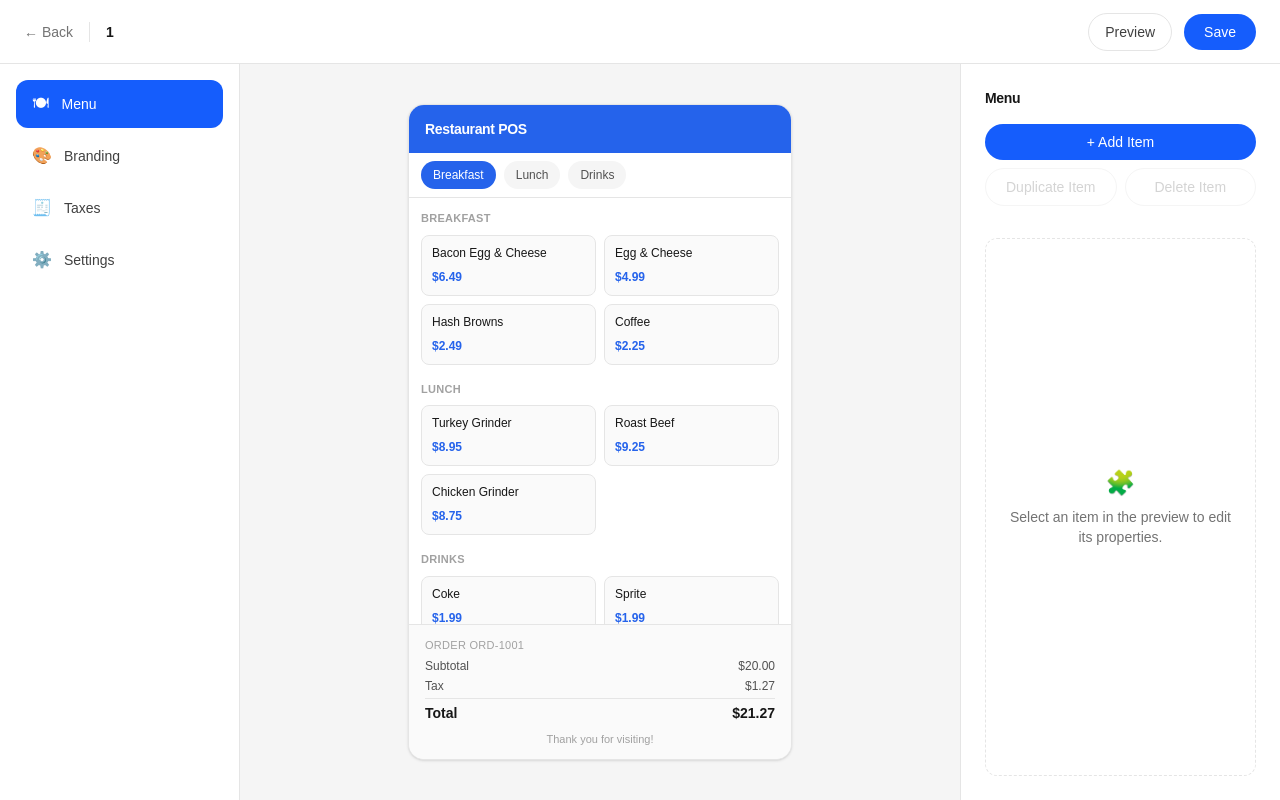
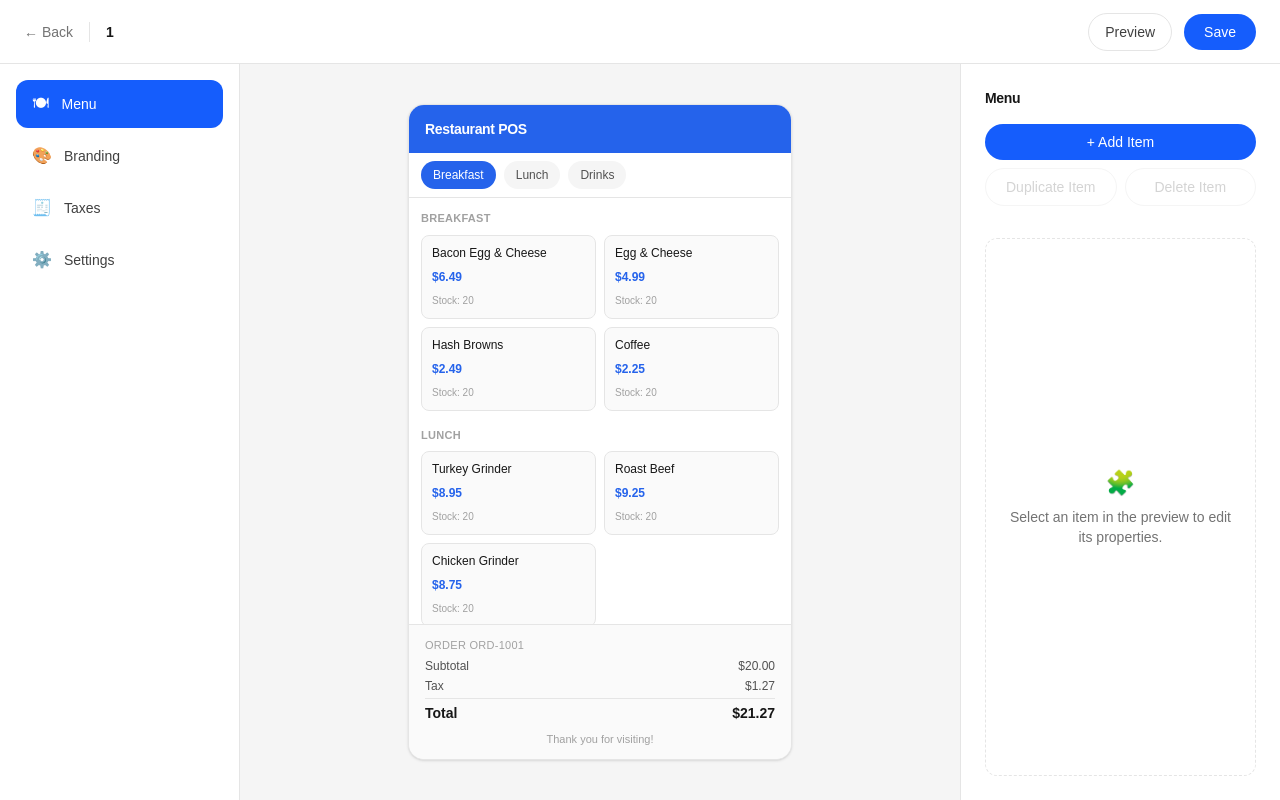
Before and after one commit to aasishjannuaj/pos-canvas, a Next.js app: page /editor/1 in a window 1280 px wide. Built offline with nearby package versions, Linux system fonts and the light colour scheme.

Commit message:
Add basic inventory tracking

```diff
--- a/components/editor/EditorPreview.tsx
+++ b/components/editor/EditorPreview.tsx
@@ -80,6 +80,18 @@ function formatReceiptDateTime(createdAt: string): string {
     hour: "numeric",
     minute: "2-digit",
   });
+}
+
+function getStockLabel(item: MenuItem): string {
+  if (!item.trackInventory) {
+    return "Inventory off";
+  }
+
+  if (item.stockQuantity <= 0) {
+    return "Out of stock";
+  }
+
+  return `Stock: ${item.stockQuantity}`;
 }
 
 export default function EditorPreview({
@@ -180,15 +192,20 @@ export default function EditorPreview({
                     {sectionItems.map((item) => {
                       const isSelected =
                         editorMode === "edit" && selectedItemId === item.id;
+                      const isOutOfStock =
+                        editorMode === "preview" &&
+                        item.trackInventory &&
+                        item.stockQuantity <= 0;
 
                       return (
                         <button
                           key={item.id}
                           type="button"
+                          disabled={isOutOfStock}
                           onClick={() => {
                             if (editorMode === "edit") {
                               onSelect(item.id);
-                            } else {
+                            } else if (!isOutOfStock) {
                               onAddToCart(item);
                             }
                           }}
@@ -196,7 +213,7 @@ export default function EditorPreview({
                             isSelected
                               ? "text-white"
                               : "border-neutral-200 bg-neutral-50 hover:border-neutral-300"
-                          }`}
+                          } ${isOutOfStock ? "cursor-not-allowed opacity-40" : ""}`}
                           style={
                             isSelected
                               ? {
@@ -222,6 +239,11 @@ export default function EditorPreview({
                             {currencySymbol}
                             {item.price.toFixed(2)}
                           </span>
+                          {editorMode === "edit" && (
+                            <span className="text-[10px] font-normal text-neutral-400">
+                              {getStockLabel(item)}
+                            </span>
+                          )}
                         </button>
                       );
                     })}
@@ -257,7 +279,15 @@ export default function EditorPreview({
               </div>
             ) : (
               <div className="mb-2 flex max-h-28 flex-col gap-2 overflow-y-auto">
-                {cart.map((cartItem) => (
+                {cart.map((cartItem) => {
+                  const menuItem = menuItems.find(
+                    (item) => item.id === cartItem.itemId
+                  );
+                  const atStockLimit =
+                    !!menuItem?.trackInventory &&
+                    cartItem.quantity >= menuItem.stockQuantity;
+
+                  return (
                     <div
                       key={cartItem.itemId}
                       className="flex items-center justify-between gap-2 text-xs text-neutral-600"
@@ -281,8 +311,11 @@ export default function EditorPreview({
                         <button
                           type="button"
                           onClick={() => onIncreaseQuantity(cartItem.itemId)}
+                          disabled={atStockLimit}
                           aria-label={`Increase ${cartItem.name} quantity`}
-                        className="flex h-5 w-5 items-center justify-center rounded-full border border-neutral-200 text-neutral-600 transition-colors hover:border-blue-600 hover:text-blue-600 focus-visible:outline focus-visible:outline-2 focus-visible:outline-offset-2 focus-visible:outline-blue-600"
+                          className={`flex h-5 w-5 items-center justify-center rounded-full border border-neutral-200 text-neutral-600 transition-colors hover:border-blue-600 hover:text-blue-600 focus-visible:outline focus-visible:outline-2 focus-visible:outline-offset-2 focus-visible:outline-blue-600 ${
+                            atStockLimit ? "cursor-not-allowed opacity-40" : ""
+                          }`}
                         >
                           +
                         </button>
@@ -302,7 +335,8 @@ export default function EditorPreview({
                         ×
                       </button>
                     </div>
-                ))}
+                  );
+                })}
               </div>
             )}
 
--- a/components/editor/EditorShell.tsx
+++ b/components/editor/EditorShell.tsx
@@ -16,6 +16,8 @@ export type MenuItem = {
   name: string;
   price: number;
   category: MenuCategory;
+  trackInventory: boolean;
+  stockQuantity: number;
 };
 
 export type EditorSection = "Menu" | "Branding" | "Taxes" | "Settings";
@@ -91,16 +93,86 @@ export type ProjectConfig = {
 };
 
 const initialMenuItems: MenuItem[] = [
-  { id: "1", name: "Bacon Egg & Cheese", price: 6.49, category: "Breakfast" },
-  { id: "2", name: "Egg & Cheese", price: 4.99, category: "Breakfast" },
-  { id: "3", name: "Hash Browns", price: 2.49, category: "Breakfast" },
-  { id: "4", name: "Coffee", price: 2.25, category: "Breakfast" },
-  { id: "5", name: "Turkey Grinder", price: 8.95, category: "Lunch" },
-  { id: "6", name: "Roast Beef", price: 9.25, category: "Lunch" },
-  { id: "7", name: "Chicken Grinder", price: 8.75, category: "Lunch" },
-  { id: "8", name: "Coke", price: 1.99, category: "Drinks" },
-  { id: "9", name: "Sprite", price: 1.99, category: "Drinks" },
-  { id: "10", name: "Water", price: 1.49, category: "Drinks" },
+  {
+    id: "1",
+    name: "Bacon Egg & Cheese",
+    price: 6.49,
+    category: "Breakfast",
+    trackInventory: true,
+    stockQuantity: 20,
+  },
+  {
+    id: "2",
+    name: "Egg & Cheese",
+    price: 4.99,
+    category: "Breakfast",
+    trackInventory: true,
+    stockQuantity: 20,
+  },
+  {
+    id: "3",
+    name: "Hash Browns",
+    price: 2.49,
+    category: "Breakfast",
+    trackInventory: true,
+    stockQuantity: 20,
+  },
+  {
+    id: "4",
+    name: "Coffee",
+    price: 2.25,
+    category: "Breakfast",
+    trackInventory: true,
+    stockQuantity: 20,
+  },
+  {
+    id: "5",
+    name: "Turkey Grinder",
+    price: 8.95,
+    category: "Lunch",
+    trackInventory: true,
+    stockQuantity: 20,
+  },
+  {
+    id: "6",
+    name: "Roast Beef",
+    price: 9.25,
+    category: "Lunch",
+    trackInventory: true,
+    stockQuantity: 20,
+  },
+  {
+    id: "7",
+    name: "Chicken Grinder",
+    price: 8.75,
+    category: "Lunch",
+    trackInventory: true,
+    stockQuantity: 20,
+  },
+  {
+    id: "8",
+    name: "Coke",
+    price: 1.99,
+    category: "Drinks",
+    trackInventory: true,
+    stockQuantity: 20,
+  },
+  {
+    id: "9",
+    name: "Sprite",
+    price: 1.99,
+    category: "Drinks",
+    trackInventory: true,
+    stockQuantity: 20,
+  },
+  {
+    id: "10",
+    name: "Water",
+    price: 1.49,
+    category: "Drinks",
+    trackInventory: true,
+    stockQuantity: 20,
+  },
 ];
 
 const initialProjectConfig: ProjectConfig = {
@@ -160,6 +232,27 @@ function calculateCartSummary(
   };
 }
 
+// Feature 7.5 — normalize menu items loaded from older saved projects that
+// predate stockQuantity/trackInventory, so the app never crashes on missing fields.
+function normalizeMenuItem(item: MenuItem): MenuItem {
+  return {
+    ...item,
+    trackInventory:
+      typeof item.trackInventory === "boolean" ? item.trackInventory : false,
+    stockQuantity:
+      typeof item.stockQuantity === "number" && Number.isFinite(item.stockQuantity)
+        ? item.stockQuantity
+        : 0,
+  };
+}
+
+function normalizeProjectConfig(config: ProjectConfig): ProjectConfig {
+  return {
+    ...config,
+    menuItems: config.menuItems.map(normalizeMenuItem),
+  };
+}
+
 function createId(): string {
   if (typeof crypto !== "undefined" && typeof crypto.randomUUID === "function") {
     return crypto.randomUUID();
@@ -182,8 +275,8 @@ export default function EditorShell({
   initialConfig,
   initialProjectId,
 }: EditorShellProps) {
-  const [projectConfig, setProjectConfig] = useState<ProjectConfig>(
-    initialConfig ?? initialProjectConfig
+  const [projectConfig, setProjectConfig] = useState<ProjectConfig>(() =>
+    normalizeProjectConfig(initialConfig ?? initialProjectConfig)
   );
 
   // UI-only state — not part of the saved project, so it stays outside projectConfig.
@@ -232,12 +325,41 @@ export default function EditorShell({
 
   function handleUpdateItem(id: string, changes: Partial<MenuItem>) {
     markUnsaved();
+
     setProjectConfig((prev) => ({
       ...prev,
       menuItems: prev.menuItems.map((item) =>
         item.id === id ? { ...item, ...changes } : item
       ),
     }));
+
+    // Feature 7.5 — if inventory fields changed, clamp/remove any cart
+    // quantity that now exceeds the new stock level (simple, no extra effects).
+    if ("stockQuantity" in changes || "trackInventory" in changes) {
+      setCart((prev) => {
+        const oldItem = projectConfig.menuItems.find((item) => item.id === id);
+        if (!oldItem) {
+          return prev;
+        }
+
+        const updatedItem: MenuItem = { ...oldItem, ...changes };
+
+        if (!updatedItem.trackInventory) {
+          return prev;
+        }
+
+        return prev
+          .map((cartItem) =>
+            cartItem.itemId === id
+              ? {
+                  ...cartItem,
+                  quantity: Math.min(cartItem.quantity, updatedItem.stockQuantity),
+                }
+              : cartItem
+          )
+          .filter((cartItem) => cartItem.quantity > 0);
+      });
+    }
   }
 
   function handleAddItem() {
@@ -248,6 +370,8 @@ export default function EditorShell({
       name: "New Item",
       price: 0,
       category: "Breakfast",
+      trackInventory: true,
+      stockQuantity: 0,
     };
 
     setProjectConfig((prev) => ({
@@ -317,6 +441,12 @@ export default function EditorShell({
   function addToCart(menuItem: MenuItem) {
     setCart((prev) => {
       const existing = prev.find((cartItem) => cartItem.itemId === menuItem.id);
+      const currentQuantity = existing?.quantity ?? 0;
+
+      if (menuItem.trackInventory && currentQuantity >= menuItem.stockQuantity) {
+        // Already at (or beyond) available stock — do nothing.
+        return prev;
+      }
 
       if (existing) {
         return prev.map((cartItem) =>
@@ -340,11 +470,19 @@ export default function EditorShell({
 
   function increaseQuantity(itemId: string) {
     setCart((prev) =>
-      prev.map((cartItem) =>
-        cartItem.itemId === itemId
-          ? { ...cartItem, quantity: cartItem.quantity + 1 }
-          : cartItem
-      )
+      prev.map((cartItem) => {
+        if (cartItem.itemId !== itemId) {
+          return cartItem;
+        }
+
+        const menuItem = projectConfig.menuItems.find((item) => item.id === itemId);
+
+        if (menuItem?.trackInventory && cartItem.quantity >= menuItem.stockQuantity) {
+          return cartItem;
+        }
+
+        return { ...cartItem, quantity: cartItem.quantity + 1 };
+      })
     );
   }
 
@@ -403,6 +541,27 @@ export default function EditorShell({
     };
 
     setCompletedOrders((prev) => [...prev, order]);
+
+    // Feature 7.5 — deduct sold quantities from tracked inventory, floored at 0.
+    markUnsaved();
+    setProjectConfig((prev) => ({
+      ...prev,
+      menuItems: prev.menuItems.map((item) => {
+        if (!item.trackInventory) {
+          return item;
+        }
+
+        const soldItem = cart.find((cartItem) => cartItem.itemId === item.id);
+        if (!soldItem) {
+          return item;
+        }
+
+        return {
+          ...item,
+          stockQuantity: Math.max(0, item.stockQuantity - soldItem.quantity),
+        };
+      }),
+    }));
 
     // Show the success state first — closing is a separate, explicit action
     // (the "Done" button in the checkout panel) so the message stays visible.
```
Also changed, not shown: components/editor/EditorPropertiesPanel.tsx (+38 -0 lines). Lines whose indentation alone changed are shown as unchanged.
